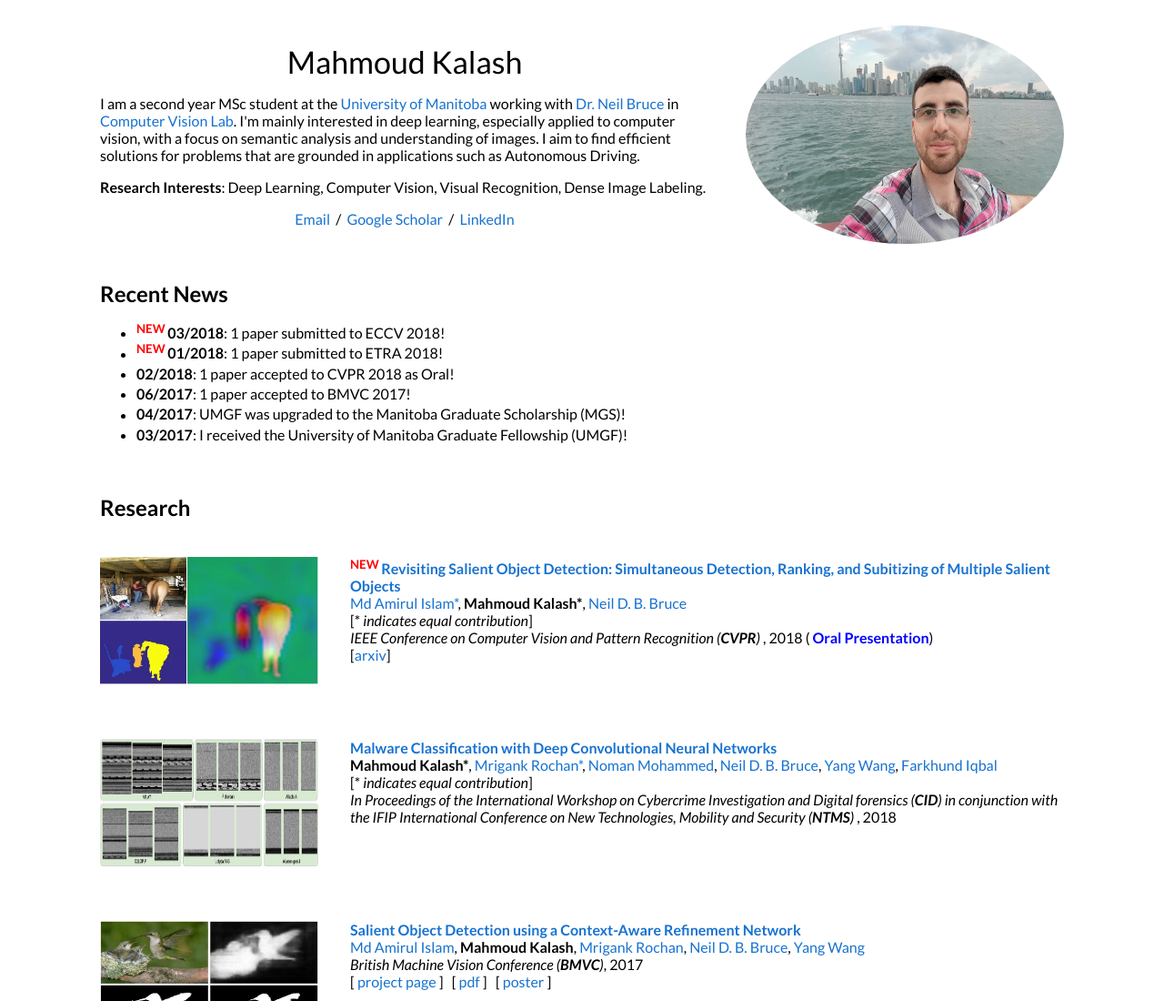
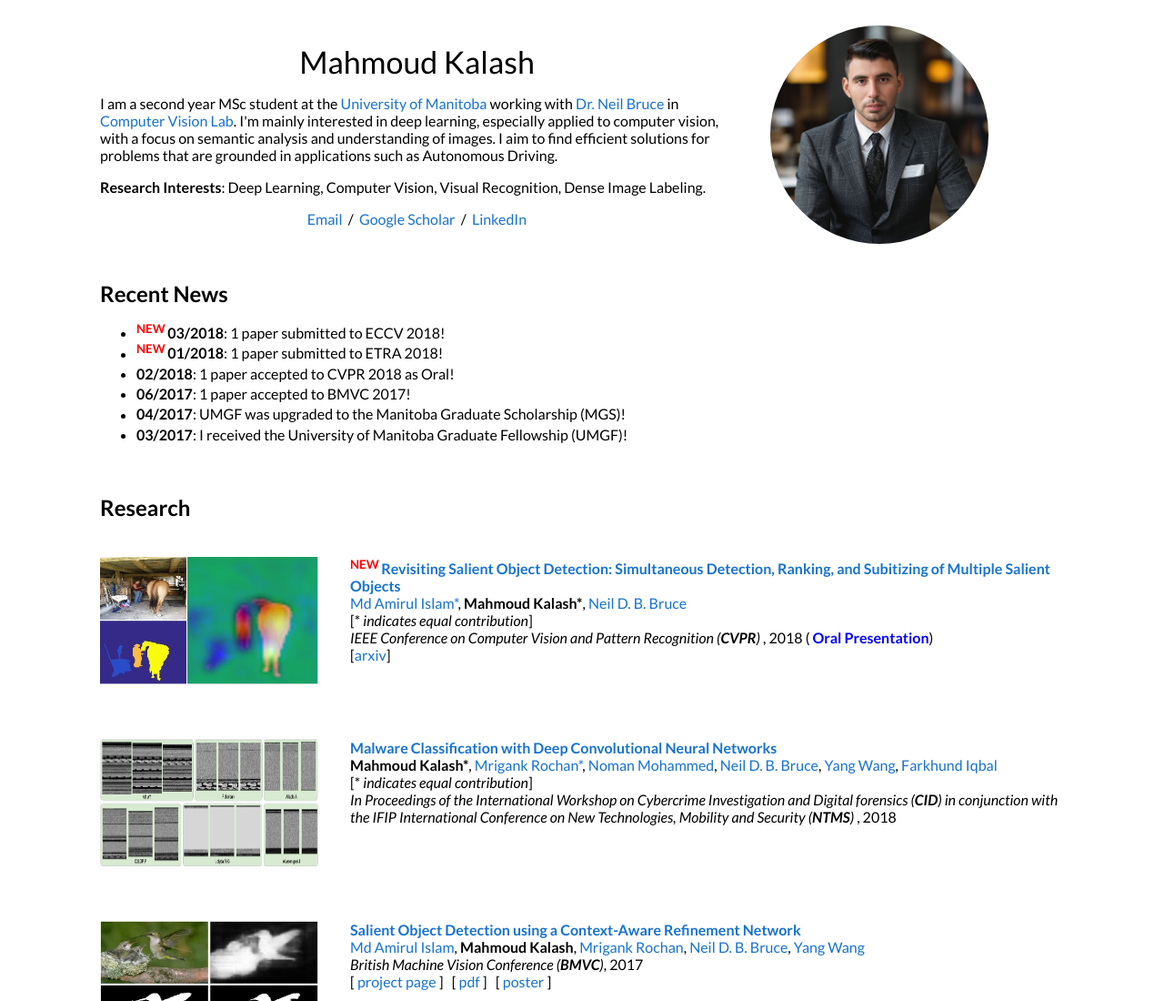
Before and after one commit to MahmoudKalash/mahmoudkalash, a plain HTML site: page index.html in a window 1280 px wide. Shown: the top 1100 px of the page at 91% size. Drawn offline with Linux system fonts and the light colour scheme.

Commit message:
Update index.html

```diff
--- a/index.html
+++ b/index.html
@@ -119,7 +119,7 @@
 							</p>
 						</td>
 						<td width="33%">
-							<img class="profile_img" src="imgs/webp/profile2.webp" alt="Avatar" height="240" width="350"
+							<img class="profile_img" src="my_photo_34_0.png" alt="Avatar" height="240" width="240"
 								valign="bottom" />
 						</td>
 					</tr>
```
